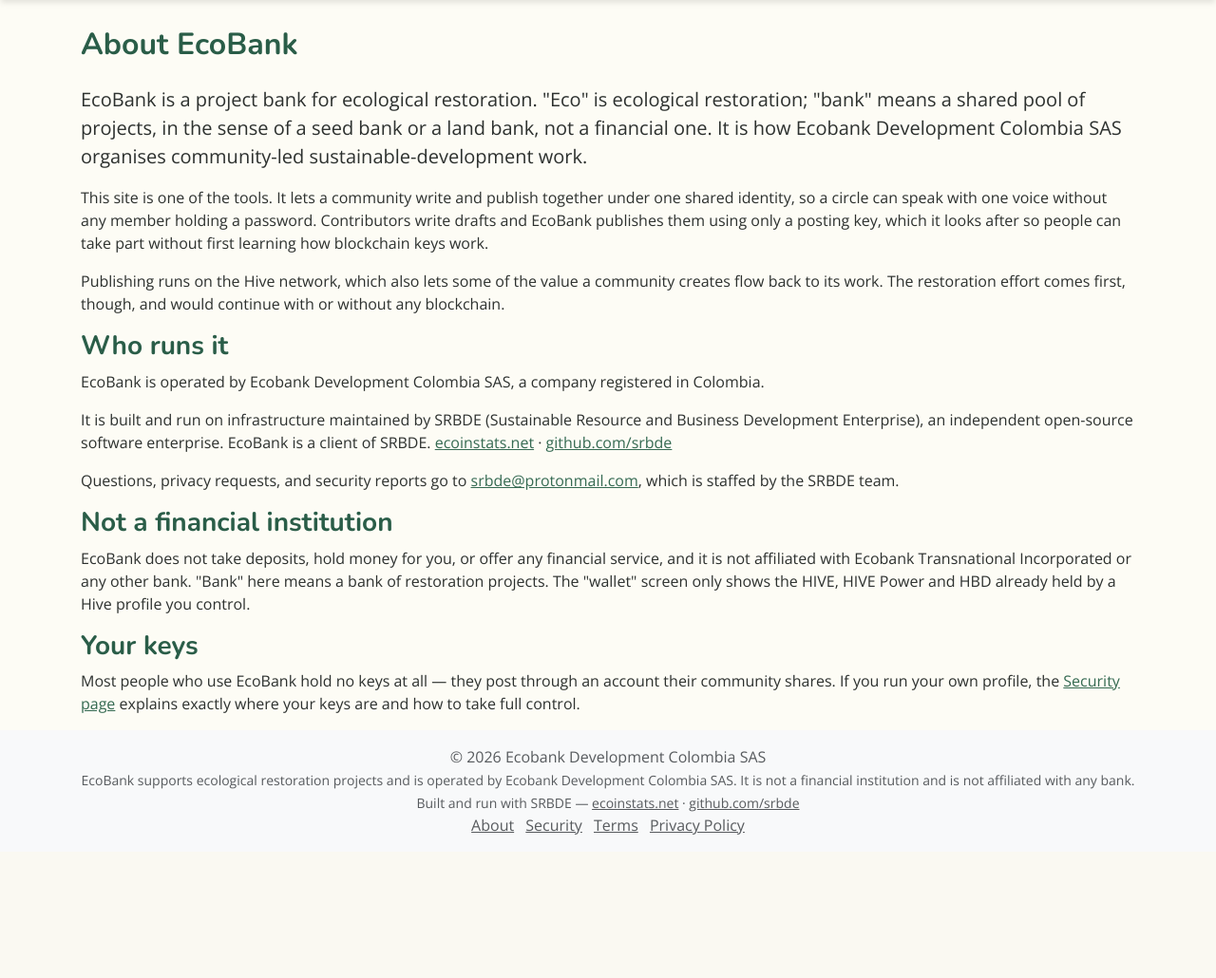
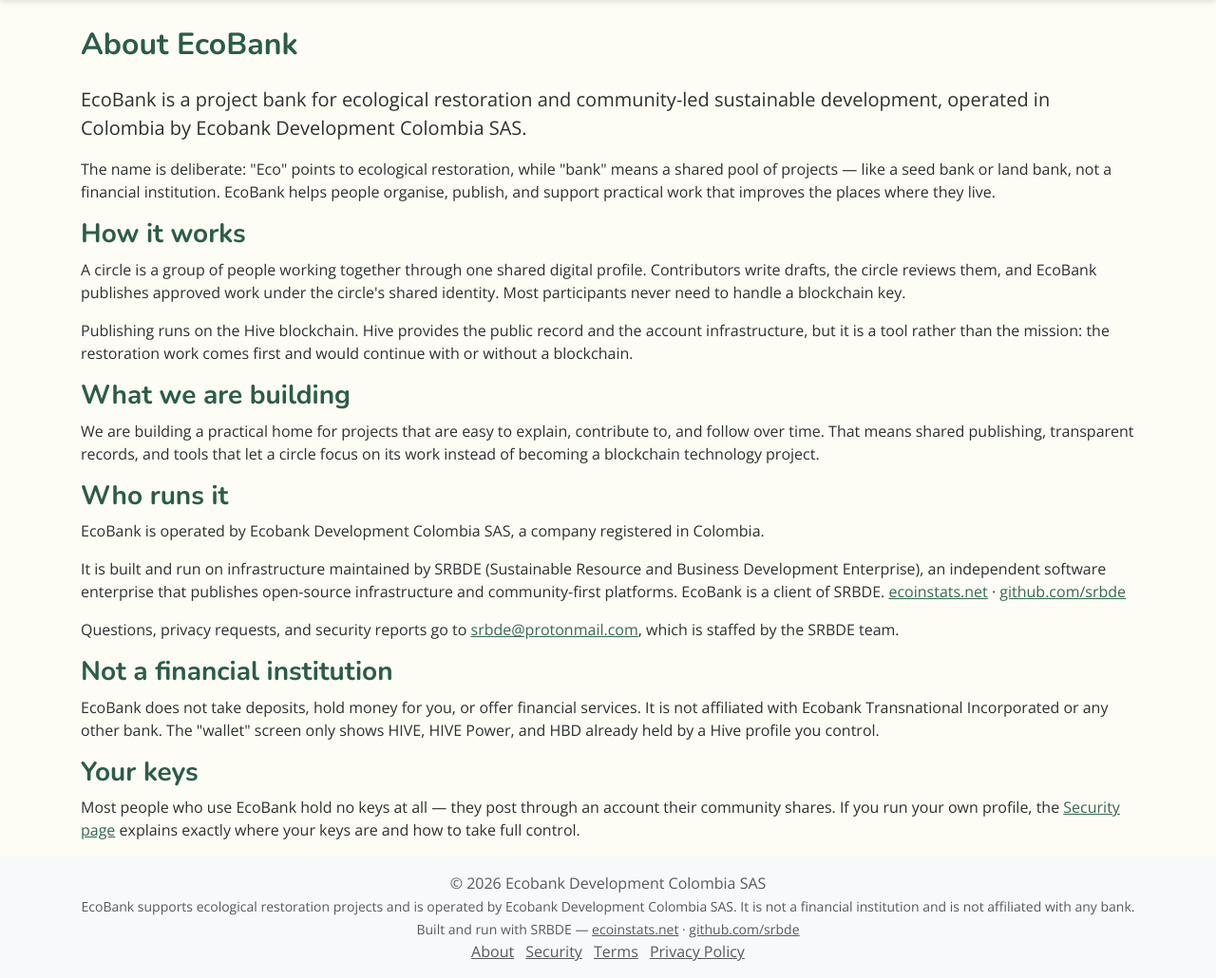
Before and after one commit to TheCrazyGM/ecobank, a Flask app: page /about in a window 1280 px wide. Shown: the part 56-1086 px from the top of the page at 95% size. Before the commit the page ends 935 px from the top, so only its background shows below. Run offline with Flask 3, Linux system fonts and the light colour scheme; parts of the project's set-up code (start-up, migrations or seed data) failed here and were passed over; some libraries are stand-ins or nearby versions.

Commit message:
content: strengthen EcoBank about page
Give the About page a clearer explanation of EcoBank's project-bank mission, its circle and Hive model, its Colombia operator, and SRBDE infrastructure relationship. Add unique SEO metadata and keep the Spanish catalog complete.

```diff
--- a/app/templates/main/about.html
+++ b/app/templates/main/about.html
@@ -2,23 +2,43 @@
 
 {% block title %}{{ _('About EcoBank') }}{% endblock %}
 
+{% block meta %}
+    <link rel="canonical" href="{{ url_for('main.about', _external=True) }}">
+    <meta name="description" content="{{ _('EcoBank is a project bank for ecological restoration and community-led sustainable development, operated in Colombia and built with Hive.') }}">
+    <meta property="og:type" content="website">
+    <meta property="og:url" content="{{ request.url }}">
+    <meta property="og:title" content="{{ _('About EcoBank — ecological restoration and community-led development') }}">
+    <meta property="og:description" content="{{ _('Learn how EcoBank helps circles publish together, why it uses the word bank, and who operates and maintains the platform.') }}">
+    <meta property="og:image" content="{{ url_for('static', filename='img/ecobank_header.png', _external=True) }}">
+    <meta name="twitter:card" content="summary_large_image">
+    <meta name="twitter:title" content="{{ _('About EcoBank — ecological restoration and community-led development') }}">
+    <meta name="twitter:description" content="{{ _('A project bank for ecological restoration and community-led sustainable development. Not a financial institution.') }}">
+    <meta name="twitter:image" content="{{ url_for('static', filename='img/ecobank_header.png', _external=True) }}">
+{% endblock %}
+
 {% block content %}
     <h2 class="mb-4">{{ _('About EcoBank') }}</h2>
-    <p class="lead">{{ _('EcoBank is a project bank for ecological restoration. "Eco" is ecological restoration; "bank" means a shared pool of projects, in the sense of a seed bank or a land bank, not a financial one. It is how %(entity)s organises community-led sustainable-development work.', entity=config.OPERATING_ENTITY) }}</p>
+    <p class="lead">{{ _('EcoBank is a project bank for ecological restoration and community-led sustainable development, operated in Colombia by %(entity)s.', entity=config.OPERATING_ENTITY) }}</p>
 
-    <p>{{ _('This site is one of the tools. It lets a community write and publish together under one shared identity, so a circle can speak with one voice without any member holding a password. Contributors write drafts and EcoBank publishes them using only a posting key, which it looks after so people can take part without first learning how blockchain keys work.') }}</p>
+    <p>{{ _('The name is deliberate: "Eco" points to ecological restoration, while "bank" means a shared pool of projects — like a seed bank or land bank, not a financial institution. EcoBank helps people organise, publish, and support practical work that improves the places where they live.') }}</p>
 
-    <p>{{ _('Publishing runs on the Hive network, which also lets some of the value a community creates flow back to its work. The restoration effort comes first, though, and would continue with or without any blockchain.') }}</p>
+    <h3>{{ _('How it works') }}</h3>
+    <p>{{ _('A circle is a group of people working together through one shared digital profile. Contributors write drafts, the circle reviews them, and EcoBank publishes approved work under the circle\'s shared identity. Most participants never need to handle a blockchain key.') }}</p>
+
+    <p>{{ _('Publishing runs on the Hive blockchain. Hive provides the public record and the account infrastructure, but it is a tool rather than the mission: the restoration work comes first and would continue with or without a blockchain.') }}</p>
+
+    <h3>{{ _('What we are building') }}</h3>
+    <p>{{ _('We are building a practical home for projects that are easy to explain, contribute to, and follow over time. That means shared publishing, transparent records, and tools that let a circle focus on its work instead of becoming a blockchain technology project.') }}</p>
 
     <h3>{{ _('Who runs it') }}</h3>
     <p>{{ _('EcoBank is operated by %(entity)s, a company registered in Colombia.', entity=config.OPERATING_ENTITY) }}</p>
-    <p>{{ _('It is built and run on infrastructure maintained by SRBDE (Sustainable Resource and Business Development Enterprise), an independent open-source software enterprise. EcoBank is a client of SRBDE.') }}
+    <p>{{ _('It is built and run on infrastructure maintained by SRBDE (Sustainable Resource and Business Development Enterprise), an independent software enterprise that publishes open-source infrastructure and community-first platforms. EcoBank is a client of SRBDE.') }}
         <a href="https://ecoinstats.net" target="_blank" rel="noopener noreferrer">ecoinstats.net</a> &middot;
         <a href="https://github.com/srbde" target="_blank" rel="noopener noreferrer">github.com/srbde</a></p>
     <p>{{ _('Questions, privacy requests, and security reports go to') }} <a href="mailto:{{ config.CONTACT_EMAIL }}">{{ config.CONTACT_EMAIL }}</a>, {{ _('which is staffed by the SRBDE team.') }}</p>
 
     <h3>{{ _('Not a financial institution') }}</h3>
-    <p>{{ _('EcoBank does not take deposits, hold money for you, or offer any financial service, and it is not affiliated with Ecobank Transnational Incorporated or any other bank. "Bank" here means a bank of restoration projects. The "wallet" screen only shows the HIVE, HIVE Power and HBD already held by a Hive profile you control.') }}</p>
+    <p>{{ _('EcoBank does not take deposits, hold money for you, or offer financial services. It is not affiliated with Ecobank Transnational Incorporated or any other bank. The "wallet" screen only shows HIVE, HIVE Power, and HBD already held by a Hive profile you control.') }}</p>
 
     <h3>{{ _('Your keys') }}</h3>
     <p>{{ _('Most people who use EcoBank hold no keys at all — they post through an account their community shares. If you run your own profile, the') }}
```
Also changed, not shown: translations/es/LC_MESSAGES/messages.po.
